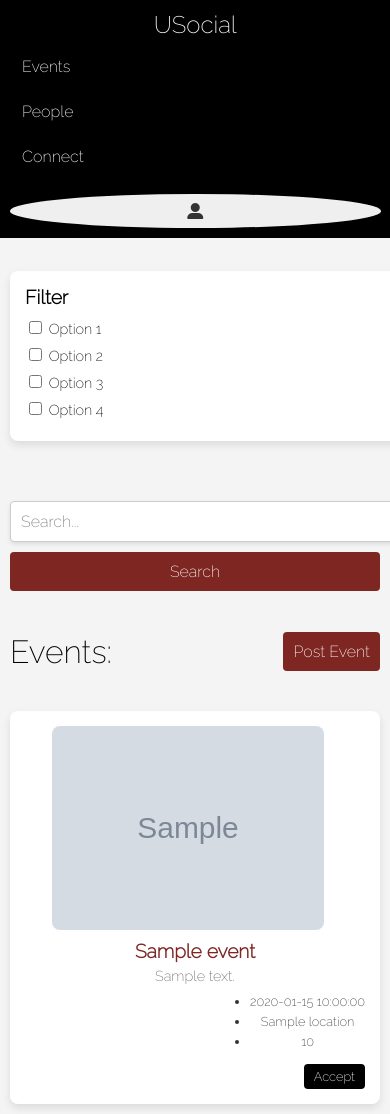
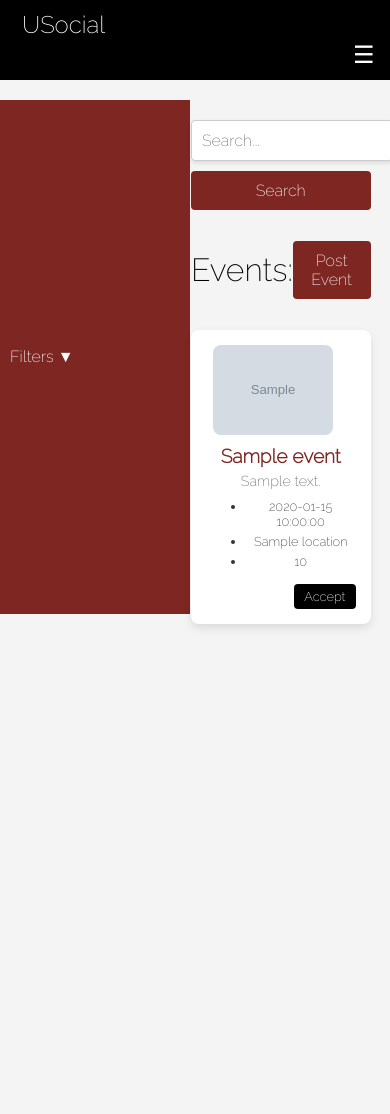
Before and after one commit to punya124/HackUMass, a Flask app: template templates/events.html in a window 390 px wide; the page is wider, and only the part inside the window is pictured. After the commit the page ends 628 px from the top of that part, so only its background shows below. Run offline with Flask 3, Linux system fonts and the light colour scheme; the template is opened without the code that fills it: most values are stand-ins (such as "Sample title", 1, 10 or a date in 2020); grey boxes marked "Sample" are stand-in pictures; some libraries are stand-ins or nearby versions.

Commit message:
imgUpdate + brokenResponsive

```diff
--- a/static/pages.css
+++ b/static/pages.css
@@ -276,8 +276,7 @@
 }
 
 /* Your existing styles above remain unchanged */
-
-/* Media Query for Mobile Devices */
+/* Mobile-specific styles */
 @media (max-width: 768px) {
     /* Search bar adjustments */
     .search-bar {
@@ -318,4 +317,55 @@
         max-width: 400px;
         padding: 20px;
     }
+
+    /* Filter Section adjustments for mobile */
+    .filter-toggle {
+        display: block;
+        background-color: rgb(125, 38, 34);
+        color: white;
+        border: none;
+        padding: 10px;
+        font-size: 1em;
+        text-align: left;
+        width: 100%;
+        cursor: pointer;
+        transition: background-color 0.3s ease;
+        margin-bottom: 10px;
+    }
+
+    .filter-toggle:hover {
+        background-color: rgb(161, 70, 65);
+    }
+
+    .filter-section {
+        display: none; /* Hidden by default on mobile */
+        background-color: #fff;
+        padding: 15px;
+        border-radius: 8px;
+        box-shadow: 0 4px 8px rgba(0, 0, 0, 0.1);
+        margin-top: 10px;
+    }
+
+    .filter-section.active {
+        display: block; /* Show filters when active */
+    }
+
+    /* Ensure the filter is full-width under the search bar */
+    .filter-section,
+    .filter-toggle {
+        width: 100%;
+    }
 }
+
+/* Desktop view (default) */
+@media (min-width: 769px) {
+    .filter-toggle {
+        display: none; /* Hide the filter button on desktop */
+    }
+
+    .filter-section {
+        display: block; /* Show filters normally on desktop */
+        width: 200px;
+        margin-top: 0;
+    }
+}
--- a/static/styles.css
+++ b/static/styles.css
@@ -88,9 +88,10 @@
 
 /* Your existing styles above remain unchanged */
 
+/* Your existing styles remain unchanged */
+
 /* Media Query for Mobile Devices */
 @media (max-width: 768px) {
-    /* Top bar adjustments */
     #topbar {
         flex-direction: column;
         align-items: flex-start;
@@ -98,41 +99,34 @@
         padding: 10px;
     }
 
-    #nav-links {
-        flex-direction: column;
-        align-items: flex-start;
-        gap: 10px;
-        width: 100%;
-        margin-top: 10px;
+    .hamburger {
+        display: block;
+        background: none;
+        border: none;
+        font-size: 1.5em;
+        color: white;
+        cursor: pointer;
+        margin-left: auto;
     }
 
-    #logo {
+    /* Initially hide nav-links on mobile */
+    #nav-links {
+        display: none;
+        flex-direction: column;
         width: 100%;
-        text-align: center;
+        gap: 10px;
+        background-color: #000;
+        padding: 10px;
+        border-top: 1px solid #333;
     }
 
-    /* Container adjustments */
-    .container {
-        flex-direction: column;
+    #nav-links a {
         padding: 10px;
-        gap: 20px;
+        border-radius: 4px;
+        text-align: left;
     }
 
-    .filter-section {
-        width: 100%;
-        margin-bottom: 20px;
-    }
-
-    .main {
-        width: 100%;
-        margin: 0;
-        left: 0;
-        max-width: 100%;
-    }
-
-    /* Button adjustments */
-    #signup-button, #accnt-button {
-        width: 100%;
-        margin-top: 10px;
+    #nav-links.active {
+        display: flex;
     }
 }
--- a/templates/events.html
+++ b/templates/events.html
@@ -14,48 +14,56 @@
 
 <body>
     <div id="topbar">
-        <div id="logo" href="index.html"><a href="/">USocial</a></div>
+        <div id="logo"><a href="/">USocial</a></div>
+        <!-- Hamburger Menu Button for Mobile -->
+        <button class="hamburger" onclick="toggleMenu()">
+            &#9776;
+        </button>
         <div id="nav-links">
             <a href="/events">Events</a>
             <a href="/people">People</a>
             <a href="#connect">Connect</a>
-            {%if user == None:%}
+            {% if user == None %}
             <button onclick="window.location = '/login'" id="signup-button">Login</button>
-            {%else%}
-            <button onclick="window.location = '/logout'" id="accnt-button">
-                &#xf406;</button>
-            {%endif%}
+            {% else %}
+            <button onclick="window.location = '/logout'" id="accnt-button"><img src="{{user_icon}}"></button>
+            {% endif %}
         </div>
     </div>
 
 
 
     <div class="container">
-        <!-- Filter Section -->
-        <div class="filter-section">
-            <div class="filter-header">Filter</div>
-            <div class="filter-options">
-                <label>
-                    <input type="checkbox"> Option 1
-                </label>
-                <label>
-                    <input type="checkbox"> Option 2
-                </label>
-                <label>
-                    <input type="checkbox"> Option 3
-                </label>
-                <label>
-                    <input type="checkbox"> Option 4
-                </label>
-            </div>
+        <!-- Collapsible Filter Section for Mobile -->
+    <button class="filter-toggle" onclick="toggleFilters()">Filters &#9660;</button>
+
+    <!-- Sidebar Filter Section (Visible on Desktop) -->
+    <div class="filter-section" id="filterSection">
+        <div class="filter-header">Filter</div>
+        <div class="filter-options">
+            <label><input type="checkbox"> Option 1</label>
+            <label><input type="checkbox"> Option 2</label>
+            <label><input type="checkbox"> Option 3</label>
+            <label><input type="checkbox"> Option 4</label>
         </div>
-
+    </div>
 
         <div class="main">
             <div class="search-bar">
                 <input type="text" class="search-input" placeholder="Search...">
                 <button class="search-button">Search</button>
             </div>
+            <div class="filter-section" id="filterSection">
+                <div class="filter-header">Filter</div>
+                <div class="filter-options">
+                    <label><input type="checkbox"> Option 1</label>
+                    <label><input type="checkbox"> Option 2</label>
+                    <label><input type="checkbox"> Option 3</label>
+                    <label><input type="checkbox"> Option 4</label>
+                </div>
+            </div>
+
+
             <div class="box-list">
                 <div class="box-list-head">
                     <h1>Events:</h1>
@@ -151,6 +159,18 @@
                     closeModal();
                 }
             }
+
+            // Toggle the navigation menu on mobile
+            function toggleMenu() {
+                const navLinks = document.getElementById("nav-links");
+                navLinks.classList.toggle("active");
+            }
+
+            // Toggle the filters section on mobile
+            function toggleFilters() {
+                const filterSection = document.getElementById("filterSection");
+                filterSection.classList.toggle("active");
+            }
         </script>
 
 
```
